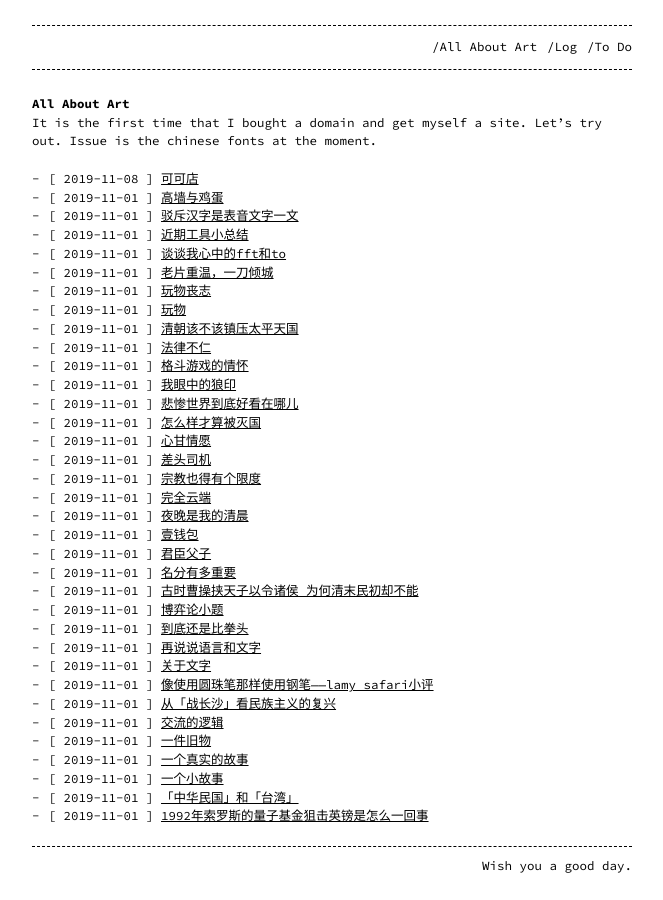
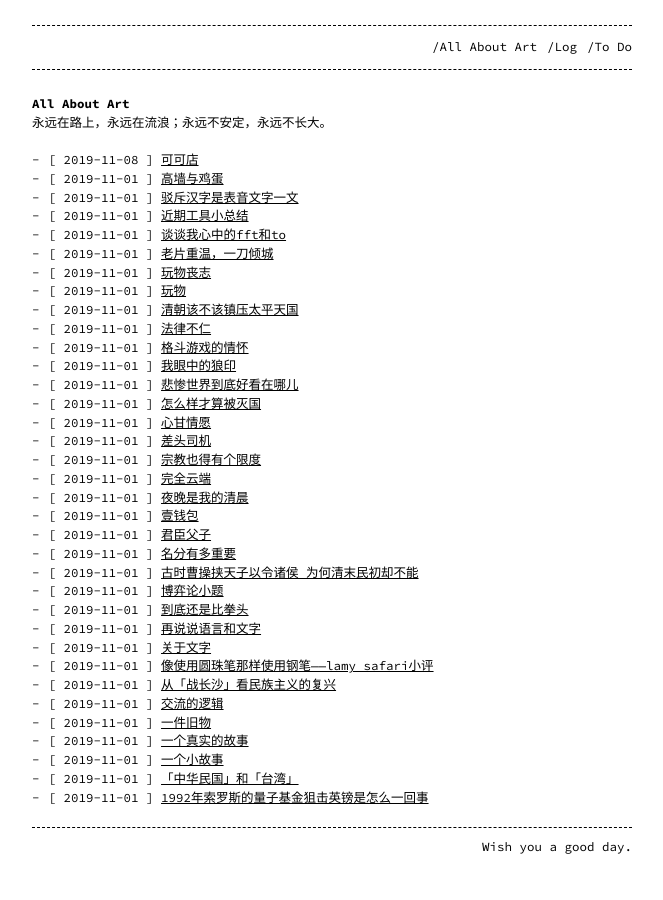
Before and after one commit to 912828qj2/912828qj2.github.io, a Jekyll site: the page built from index.md, in a window 1280 px wide. Shown: the whole page, without its empty margins (308-971 px from the left). Built offline with Jekyll 4.4.1, drawn with Linux system fonts in a browser that asks for light colours.

Commit message:
Update index.md

```diff
--- a/index.md
+++ b/index.md
@@ -5,4 +5,4 @@ permalink: /
 ---
 
 # All About Art
-It is the first time that I bought a domain and get myself a site. Let's try out. Issue is the chinese fonts at the moment.
+永远在路上，永远在流浪；永远不安定，永远不长大。
```
